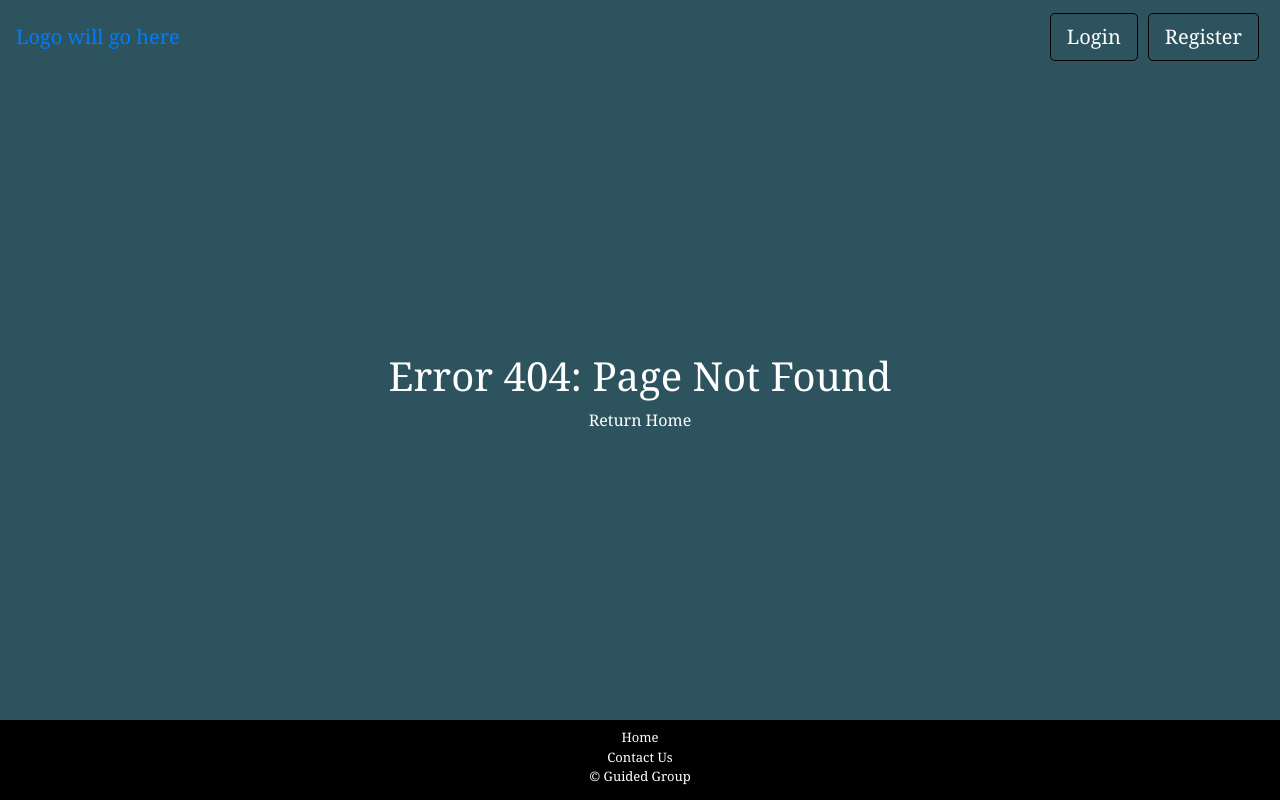
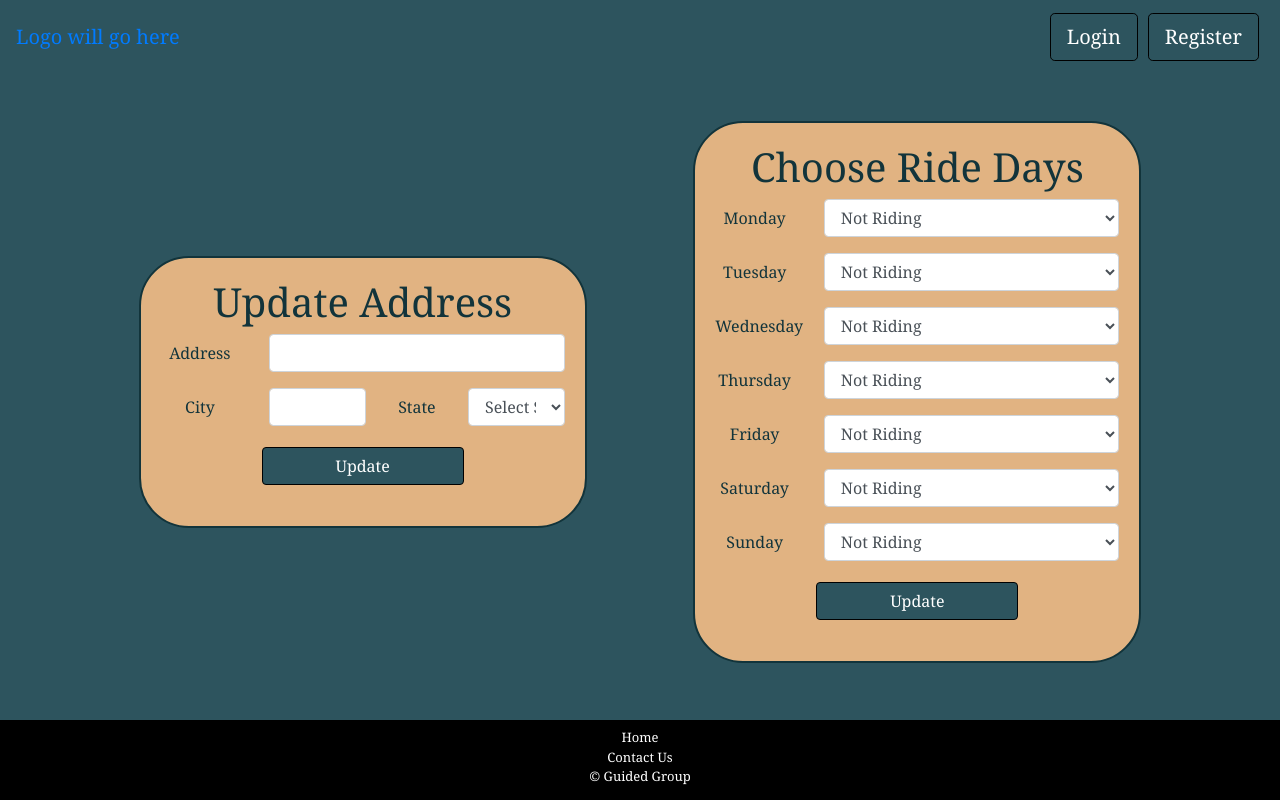
Before and after one commit to CShatto99/Guided-Group-3444, a React (Create React App) app in the folder Trabajo/client/: page /userHome/updateProfile in a window 1280 px wide. Before the commit this address led to /404. Built offline with nearby package versions, Linux system fonts and the light colour scheme.

Commit message:
Changed login and register back to functional components, and made updateProfile according to design doc

```diff
--- a/Trabajo/client/src/App.tsx
+++ b/Trabajo/client/src/App.tsx
@@ -12,6 +12,7 @@ import { Provider } from "react-redux";
 import store from "./store";
 import { Companies } from "./components/layout/Companies";
 import { UserHome } from "./components/layout/userHome";
+import { UpdateProfile } from "./components/layout/updateProfile";
 
 function App() {
   return (
@@ -24,8 +25,12 @@ function App() {
               <Route exact path="/" component={Landing} />
               <Route exact path="/login" component={Login} />
               <Route exact path="/register" component={Register} />
-              <Route exact path="/companies" component={Companies} />
               <Route exact path="/userHome" component={UserHome} />
+              <Route
+                exact
+                path="/userHome/updateProfile"
+                component={UpdateProfile}
+              />
               <Route exact path="/404" component={NotFound} />
               <Redirect to="/404" />
             </Switch>
--- a/Trabajo/client/src/components/auth/Login.tsx
+++ b/Trabajo/client/src/components/auth/Login.tsx
@@ -8,16 +8,10 @@ import profile from "../../store/profile";
  */
 interface LoginProps {}
 
-/* Interface for defining the State of the Login page
- */
-interface LoginState {
-  email: string;
-  password: string;
-}
-
-export const Login: React.FC<LoginState> = () => {
-  let userEmail: string = "";
-  let userPass: string = "";
+export const Login: React.FC<LoginProps> = () => {
+  const [userEmail, setUserEmail] = useState("");
+  const [userPass, setUserPass] = useState("");
+  const [loginSuccess, setLoginSuccess] = useState(false);
 
   const handleSubmit = (e: React.FormEvent<HTMLFormElement>) => {
     e.preventDefault();
@@ -30,11 +24,14 @@ export const Login: React.FC<LoginState> = () => {
     //on success update global profile state
 
     //after state updated redirect to user home
+    setLoginSuccess(true);
   };
 
-  return (
+  return loginSuccess ? (
+    <Redirect push to="/userHome" />
+  ) : (
     <div>
-      <div className={"loginregContainer"}>
+      <div className={"formContainer"}>
         <h1>Please Login</h1>
         <Form onSubmit={(e) => handleSubmit(e)}>
           <FormGroup row>
@@ -47,9 +44,10 @@ export const Login: React.FC<LoginState> = () => {
                 name="email"
                 id="email"
                 placeholder="example@example.com"
+                required
                 value={userEmail}
                 onChange={(e: React.ChangeEvent<HTMLInputElement>) =>
-                  (userEmail = e.target.value)
+                  setUserEmail(e.target.value)
                 }
                 sm={9}
               />
@@ -65,9 +63,10 @@ export const Login: React.FC<LoginState> = () => {
                 name="password"
                 id="password"
                 placeholder="myPassword123!"
+                required
                 value={userPass}
                 onChange={(e: React.ChangeEvent<HTMLInputElement>) =>
-                  (userPass = e.target.value)
+                  setUserPass(e.target.value)
                 }
                 sm={9}
               />
--- a/Trabajo/client/src/components/auth/Register.tsx
+++ b/Trabajo/client/src/components/auth/Register.tsx
@@ -8,50 +8,27 @@ import { register } from "../../store/user";
  */
 interface RegisterProps {}
 
-/* Interface for defining the State of the Register page
- */
-interface RegisterState {
-  fullName: string;
-  email: string;
-  password: string;
-  confirmPassword: string;
-  registerSuccess: boolean;
-}
+export const Register: React.FC<RegisterProps> = () => {
+  const [fullName, setFullName] = useState("");
+  const [email, setEmail] = useState("");
+  const [password, setPassword] = useState("");
+  const [confirmPassword, setConfirmPassword] = useState("");
+  const [registerSuccess, setRegisterSuccess] = useState(false);
 
-export class Register extends React.Component<RegisterProps, RegisterState> {
-  constructor(props: RegisterProps) {
-    super(props);
-    this.state = {
-      fullName: "",
-      email: "",
-      password: "",
-      confirmPassword: "",
-      registerSuccess: false,
-    };
-  }
-
-  handleStateChange = (e: React.ChangeEvent<HTMLInputElement>) => {
-    this.setState({
-      ...this.state,
-      [e.target.name]: e.target.value,
-    });
-  };
-
-  handleSubmit = (e: React.FormEvent<HTMLFormElement>) => {
+  const handleSubmit = (e: React.FormEvent<HTMLFormElement>) => {
     e.preventDefault();
-    let alertMessage = `name: ${this.state.fullName}\n`;
-    alertMessage += `email: ${this.state.email}\n`;
-    alertMessage += `password: ${this.state.password}\n`;
+    let alertMessage = `name: ${fullName}\n`;
+    alertMessage += `email: ${email}\n`;
+    alertMessage += `password: ${password}\n`;
     alert(`TODO, send form to api:\n${alertMessage}`);
 
     //this will value will be updated in the fetch
-    this.setState({ registerSuccess: true });
+    setRegisterSuccess(true);
   };
 
-  render() {
-    return this.state.registerSuccess ? (
+  return registerSuccess ? (
     <div>
-        <div className={"loginregContainer"}>
+      <div className={"formContainer"}>
         <h1>Success!</h1>
         <Button className={"submitButton"} href="/login" size="lg">
           Proceed to Login
@@ -60,9 +37,11 @@ export class Register extends React.Component<RegisterProps, RegisterState> {
     </div>
   ) : (
     <div>
-        <div className={"loginregContainer"}>
+      <div className={"formContainer"}>
         <h1>Register</h1>
-          <Form onSubmit={this.handleSubmit}>
+        <Form
+          onSubmit={(e: React.ChangeEvent<HTMLFormElement>) => handleSubmit(e)}
+        >
           <FormGroup row>
             <Label for="fullName" sm={3}>
               Full Name
@@ -73,8 +52,11 @@ export class Register extends React.Component<RegisterProps, RegisterState> {
                 name="fullName"
                 id="fullName"
                 placeholder="Bobby Bobberson"
-                  value={this.state.fullName}
-                  onChange={this.handleStateChange}
+                required
+                value={fullName}
+                onChange={(e: React.ChangeEvent<HTMLInputElement>) =>
+                  setFullName(e.target.value)
+                }
                 sm={9}
               />
             </Col>
@@ -89,8 +71,11 @@ export class Register extends React.Component<RegisterProps, RegisterState> {
                 name="email"
                 id="email"
                 placeholder="example@example.com"
-                  value={this.state.email}
-                  onChange={this.handleStateChange}
+                required
+                value={email}
+                onChange={(e: React.ChangeEvent<HTMLInputElement>) =>
+                  setEmail(e.target.value)
+                }
                 sm={9}
               />
             </Col>
@@ -105,8 +90,11 @@ export class Register extends React.Component<RegisterProps, RegisterState> {
                 name="password"
                 id="password"
                 placeholder="myPassword123!"
-                  value={this.state.password}
-                  onChange={this.handleStateChange}
+                required
+                value={password}
+                onChange={(e: React.ChangeEvent<HTMLInputElement>) =>
+                  setPassword(e.target.value)
+                }
                 sm={9}
               />
             </Col>
@@ -121,8 +109,11 @@ export class Register extends React.Component<RegisterProps, RegisterState> {
                 name="confirmPassword"
                 id="confirmPassword"
                 placeholder="myPassword123!"
-                  value={this.state.confirmPassword}
-                  onChange={this.handleStateChange}
+                required
+                value={confirmPassword}
+                onChange={(e: React.ChangeEvent<HTMLInputElement>) =>
+                  setConfirmPassword(e.target.value)
+                }
                 sm={9}
               />
             </Col>
@@ -138,5 +129,4 @@ export class Register extends React.Component<RegisterProps, RegisterState> {
       </div>
     </div>
   );
-  }
-}
+};
--- a/Trabajo/client/src/components/layout/layoutStyles.css
+++ b/Trabajo/client/src/components/layout/layoutStyles.css
@@ -44,7 +44,6 @@
   text-align: center;
 }
 
-
 /* Landing Page */
 .titleHeader {
   font-size: 6em;
@@ -80,7 +79,7 @@
 
 /* Login and Registration */
 /* Lumped together due to similar layout */
-.loginregContainer {
+.formContainer {
   background-color: #e1b382;
   border: solid 2px #12343b;
   border-radius: 50px;
--- a/Trabajo/client/src/components/layout/updateProfile.tsx
+++ b/Trabajo/client/src/components/layout/updateProfile.tsx
@@ -15,36 +15,46 @@ interface updateProfileState {
   state: string;
 }
 
-export const updateProfile: React.FC<updateProfileProps> = () => {
-  let address: string = "";
-  let city: string = "";
-  let state: string = "Select State";
+export const UpdateProfile: React.FC<updateProfileProps> = () => {
+  const [address, setAddress] = useState("");
+  const [city, setCity] = useState("");
+  const [state, setState] = useState("");
 
-  let handleStateChange = (e: React.ChangeEvent<HTMLInputElement>) => {
-    switch (e.target.name) {
-      case "address":
-        address = e.target.value;
-        break;
-      case "city":
-        city = e.target.value;
-        break;
-      case "state":
-        state = e.target.value;
-        break;
-      default:
-        console.error("Unknown event has occured");
-    }
+  const [monday, setMonday] = useState("Not Riding");
+  const [tuesday, setTuesday] = useState("Not Riding");
+  const [wednesday, setWednesday] = useState("Not Riding");
+  const [thursday, setThursday] = useState("Not Riding");
+  const [friday, setFriday] = useState("Not Riding");
+  const [saturday, setSaturday] = useState("Not Riding");
+  const [sunday, setSunday] = useState("Not Riding");
+
+  let handleAddressSubmit = (e: React.FormEvent<HTMLFormElement>) => {
+    e.preventDefault();
+    let alertMessage = `address: ${address}\n`;
+    alertMessage += `city: ${city}\n`;
+    alertMessage += `state: ${state}`;
+    alert(`TODO, send form to api:\n${alertMessage}`);
   };
 
-  let handleSubmit = (e: React.FormEvent<HTMLFormElement>) => {
+  let handleDaySubmit = (e: React.FormEvent<HTMLFormElement>) => {
     e.preventDefault();
-    let alertMessage = `email: ${address}\n`;
-    alertMessage += `password: ${city}\n`;
-    alert(`TODO, send form to api:\n${state}`);
+    let alertMessage = `monday: ${monday}\n`;
+    alertMessage += `tuesday: ${tuesday}\n`;
+    alertMessage += `wednesday: ${wednesday}\n`;
+    alertMessage += `thursday: ${thursday}\n`;
+    alertMessage += `friday: ${friday}\n`;
+    alertMessage += `saturday: ${saturday}\n`;
+    alertMessage += `sunday: ${sunday}`;
+    alert(`TODO, send form to api:\n${alertMessage}`);
   };
 
+  let rideOptions = ["Not Riding", "Riding"];
+
   return (
-    <div>
+    <div className={"registerContainer"}>
+      <div className={"formContainer"}>
+        <h1>Update Address</h1>
+        <Form onSubmit={handleAddressSubmit}>
           <FormGroup row>
             <Label for="address" sm={3}>
               Address
@@ -56,7 +66,7 @@ export const updateProfile: React.FC<updateProfileProps> = () => {
                 id="address"
                 value={address}
                 onChange={(e: React.ChangeEvent<HTMLInputElement>) =>
-              handleStateChange(e)
+                  setAddress(e.target.value)
                 }
                 sm={9}
               />
@@ -73,7 +83,7 @@ export const updateProfile: React.FC<updateProfileProps> = () => {
                 id="city"
                 value={city}
                 onChange={(e: React.ChangeEvent<HTMLInputElement>) =>
-              handleStateChange(e)
+                  setCity(e.target.value)
                 }
                 sm={4}
               />
@@ -88,7 +98,7 @@ export const updateProfile: React.FC<updateProfileProps> = () => {
                 id="state"
                 value={state}
                 onChange={(e: React.ChangeEvent<HTMLInputElement>) =>
-              handleStateChange(e)
+                  setState(e.target.value)
                 }
                 sm={1}
               >
@@ -98,6 +108,176 @@ export const updateProfile: React.FC<updateProfileProps> = () => {
               </Input>
             </Col>
           </FormGroup>
+          <FormGroup row>
+            <Col>
+              <Button className={"submitButton"} type="submit">
+                Update
+              </Button>
+            </Col>
+          </FormGroup>
+        </Form>
+      </div>
+
+      <div className={"formContainer"}>
+        <h1>Choose Ride Days</h1>
+        <Form onSubmit={handleDaySubmit}>
+          <FormGroup row>
+            <Label for="monday" sm={3}>
+              Monday
+            </Label>
+            <Col>
+              <Input
+                type="select"
+                name="monday"
+                id="monday"
+                value={monday}
+                onChange={(e: React.ChangeEvent<HTMLInputElement>) =>
+                  setMonday(e.target.value)
+                }
+                sm={9}
+              >
+                {rideOptions.map((value, key) => (
+                  <option key={key}>{value}</option>
+                ))}
+              </Input>
+            </Col>
+          </FormGroup>
+          <FormGroup row>
+            <Label for="tuesday" sm={3}>
+              Tuesday
+            </Label>
+            <Col>
+              <Input
+                type="select"
+                name="tuesday"
+                id="tuesday"
+                value={tuesday}
+                onChange={(e: React.ChangeEvent<HTMLInputElement>) =>
+                  setTuesday(e.target.value)
+                }
+                sm={9}
+              >
+                {rideOptions.map((value, key) => (
+                  <option key={key}>{value}</option>
+                ))}
+              </Input>
+            </Col>
+          </FormGroup>
+          <FormGroup row>
+            <Label for="wednesday" sm={3}>
+              Wednesday
+            </Label>
+            <Col>
+              <Input
+                type="select"
+                name="wednesday"
+                id="wednesday"
+                value={wednesday}
+                onChange={(e: React.ChangeEvent<HTMLInputElement>) =>
+                  setWednesday(e.target.value)
+                }
+                sm={9}
+              >
+                {rideOptions.map((value, key) => (
+                  <option key={key}>{value}</option>
+                ))}
+              </Input>
+            </Col>
+          </FormGroup>
+          <FormGroup row>
+            <Label for="thursday" sm={3}>
+              Thursday
+            </Label>
+            <Col>
+              <Input
+                type="select"
+                name="thursday"
+                id="thursday"
+                value={thursday}
+                onChange={(e: React.ChangeEvent<HTMLInputElement>) =>
+                  setThursday(e.target.value)
+                }
+                sm={9}
+              >
+                {rideOptions.map((value, key) => (
+                  <option key={key}>{value}</option>
+                ))}
+              </Input>
+            </Col>
+          </FormGroup>
+          <FormGroup row>
+            <Label for="friday" sm={3}>
+              Friday
+            </Label>
+            <Col>
+              <Input
+                type="select"
+                name="friday"
+                id="friday"
+                value={friday}
+                onChange={(e: React.ChangeEvent<HTMLInputElement>) =>
+                  setFriday(e.target.value)
+                }
+                sm={9}
+              >
+                {rideOptions.map((value, key) => (
+                  <option key={key}>{value}</option>
+                ))}
+              </Input>
+            </Col>
+          </FormGroup>
+          <FormGroup row>
+            <Label for="saturday" sm={3}>
+              Saturday
+            </Label>
+            <Col>
+              <Input
+                type="select"
+                name="saturday"
+                id="saturday"
+                value={saturday}
+                onChange={(e: React.ChangeEvent<HTMLInputElement>) =>
+                  setSaturday(e.target.value)
+                }
+                sm={9}
+              >
+                {rideOptions.map((value, key) => (
+                  <option key={key}>{value}</option>
+                ))}
+              </Input>
+            </Col>
+          </FormGroup>
+          <FormGroup row>
+            <Label for="sunday" sm={3}>
+              Sunday
+            </Label>
+            <Col>
+              <Input
+                type="select"
+                name="sunday"
+                id="sunday"
+                value={sunday}
+                onChange={(e: React.ChangeEvent<HTMLInputElement>) =>
+                  setSunday(e.target.value)
+                }
+                sm={9}
+              >
+                {rideOptions.map((value, key) => (
+                  <option key={key}>{value}</option>
+                ))}
+              </Input>
+            </Col>
+          </FormGroup>
+
+          <FormGroup row>
+            <Col>
+              <Button className={"submitButton"} type="submit">
+                Update
+              </Button>
+            </Col>
+          </FormGroup>
+        </Form>
+      </div>
     </div>
   );
 };
```
Lines whose indentation alone changed are shown as unchanged.
